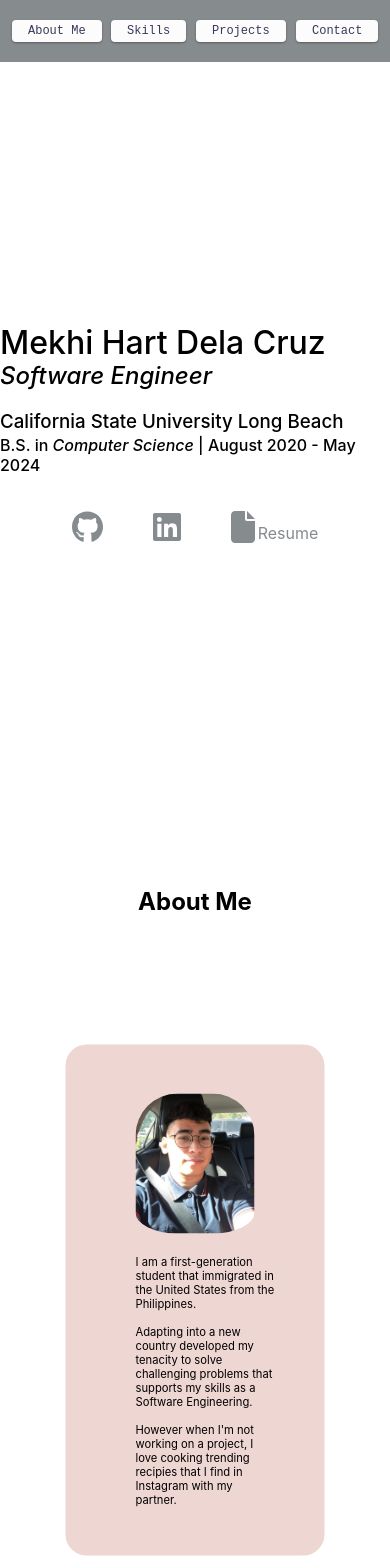
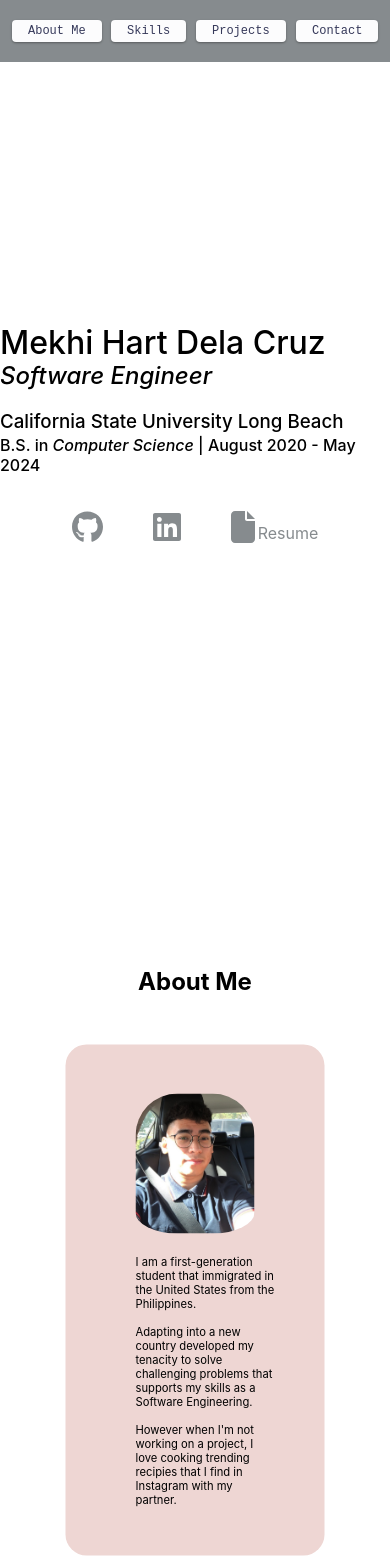
Before and after one commit to MekhiHart/portfolio, a React (Create React App) app: page / in a window 390 px wide. Shown: the top 1568 px of the page. Built offline with nearby package versions, Linux system fonts and the light colour scheme.

Commit message:
fixed responsiveness of about me component

```diff
--- a/src/index.css
+++ b/src/index.css
@@ -726,6 +726,7 @@ nav a:hover:before {
     margin: 0 0 0 10px
   }
 
+
 }
 
 /* Normal Width Mobile */
@@ -734,6 +735,13 @@ nav a:hover:before {
 
   .skills--container > *{
     scale: 80%;
+  }
+
+  .about--container  h2{
+    padding-top: 80px;
+  }
+  #about--container--wrapper{
+    margin-top: -80px;
   }
 }
  /* Smaller Width Mobile */
@@ -756,6 +764,13 @@ nav a:hover:before {
   .svg--container{
     margin: -50px;
   }
+
+  .about--container  h2{
+    padding-top: 120px;
+  }
+  #about--container--wrapper{
+    margin-top: -130px;
+  }
 }
 
 /* Smaller Height Phones */
```
